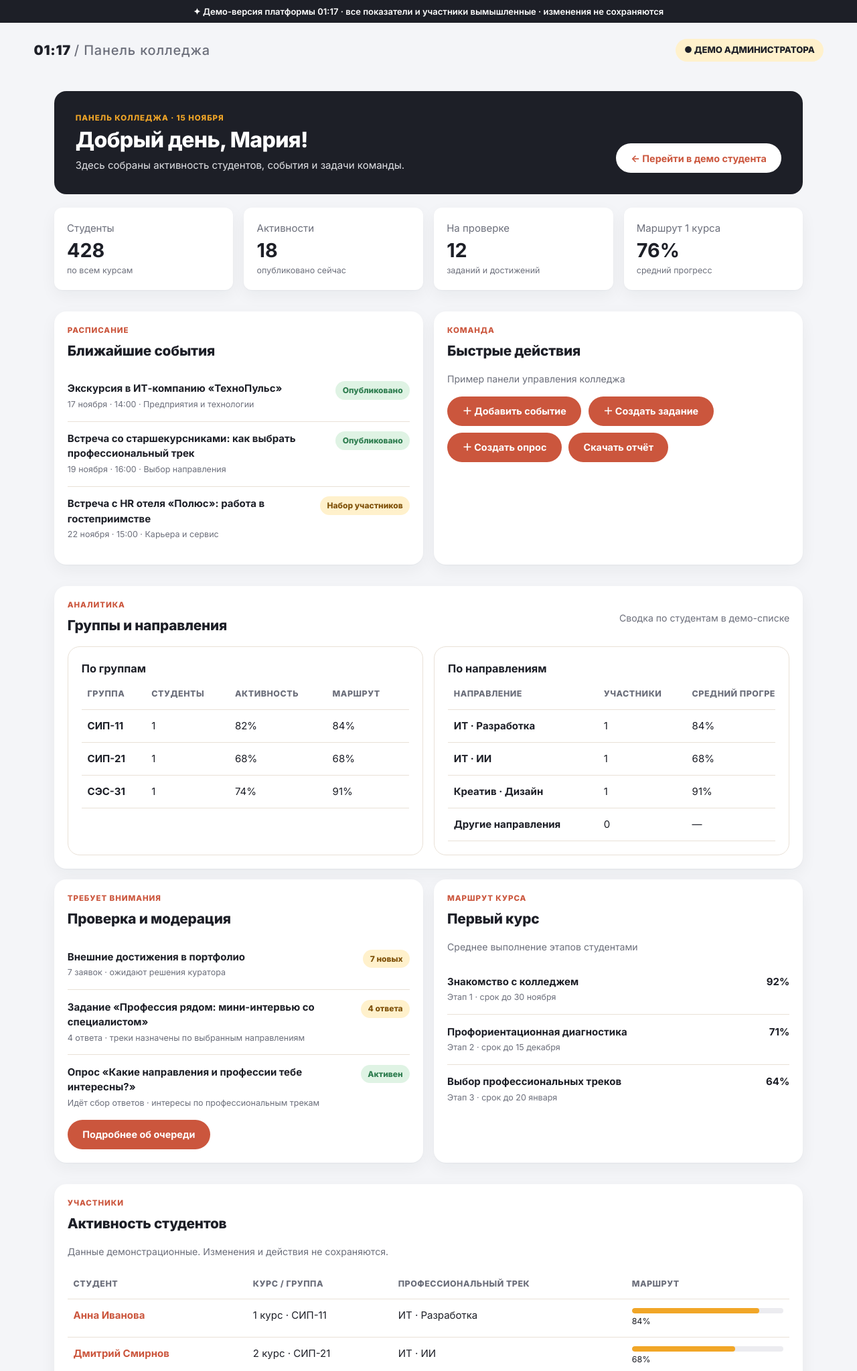
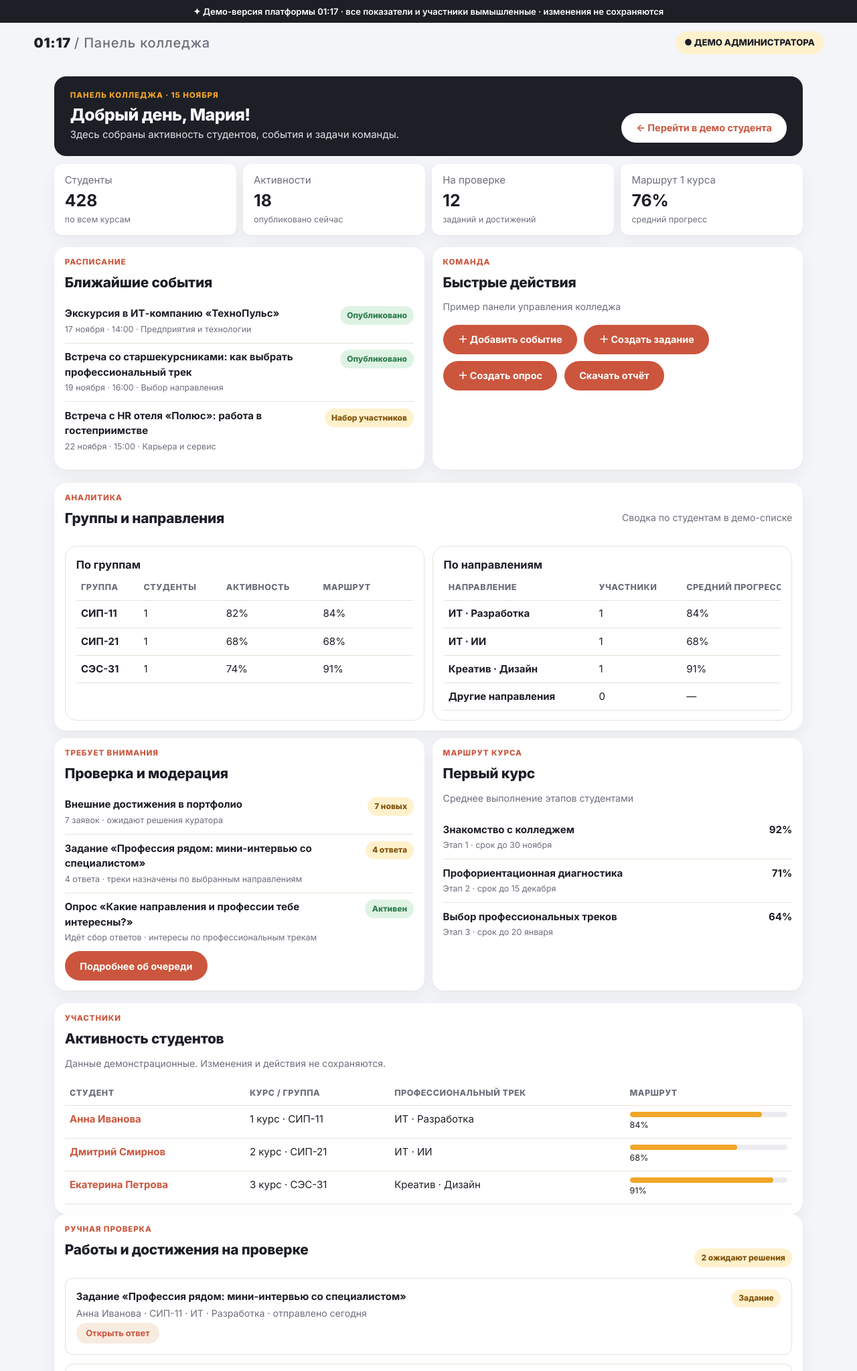
Before and after one commit to ShooraIT/student-platform, a Django app: template templates/demo_admin.html in a window 1280 px wide. Shown: the top 2047 px of the page at 67% size. Run offline with Django 5.2, Linux system fonts and the light colour scheme; the template is opened without the code that fills it, so the values that code supplies are empty; parts of the project's set-up code (start-up, migrations or seed data) failed here and were passed over.

Commit message:
Make administrator dashboard more compact

```diff
--- a/templates/demo_admin.html
+++ b/templates/demo_admin.html
@@ -80,6 +80,20 @@
     .group-checks { display:grid; gap:.15rem; }
     .group-checks label { display:flex; align-items:center; gap:.55rem; padding:.5rem .25rem; border-bottom:1px solid var(--line); font-weight:600; cursor:pointer; }
     .group-checks label:last-child { border-bottom:0; }
+    /* Denser admin overview; every section remains visible. */
+    .admin-demo { padding-top: .8rem; }
+    .admin-top { margin-bottom: .8rem; }
+    .admin-hero { padding: 1.25rem 1.5rem; gap: 1rem; }
+    .admin-hero h1 { font-size: 1.55rem; margin-bottom: .3rem; }
+    .admin-stats { gap: .65rem; margin: .75rem 0 1.1rem; }
+    .admin-stat { padding: .85rem 1rem; }
+    .admin-stat strong { font-size: 1.55rem; }
+    .admin-grid { gap: .7rem; margin: .7rem 0 1.2rem; }
+    .admin-card { padding: .9rem 1rem; }
+    .admin-card h2 { margin-bottom: .65rem; }
+    .admin-row { padding: .6rem 0; gap: .7rem; }
+    .admin-analytics { gap: .7rem; }
+    .admin-table th, .admin-table td { padding: .55rem .45rem; }
     @media(max-width:960px) {
       .admin-stats { grid-template-columns:repeat(2,minmax(0,1fr)); }
       .admin-grid { grid-template-columns:1fr; }
```
